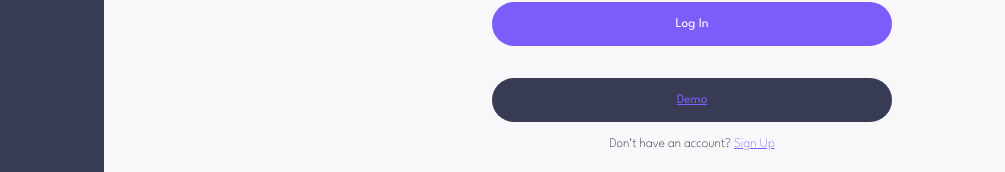
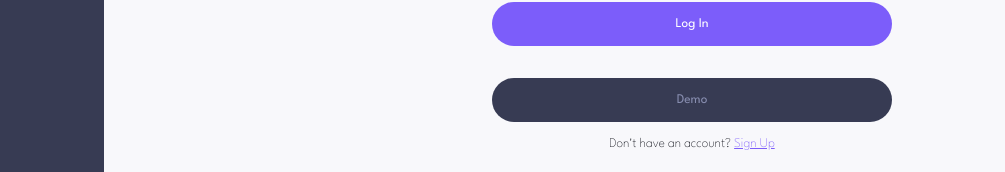
Before and after one commit to sharonBenish/Invoice-app, a Vue app: page /#/ in a window 1280 px wide. Shown: the part 364-536 px from the top of the page, without its empty margins (0-1005 px from the left). Built offline with nearby package versions, Linux system fonts and the light colour scheme.

Commit message:
fixed the router bug for real this time

```diff
--- a/src/views/AuthPage.vue
+++ b/src/views/AuthPage.vue
@@ -23,7 +23,7 @@
         </div>
         <button type="submit" class="auth" v-if="hasAccount">Log In</button>
         <button type="submit" class="auth" v-else>Sign Up</button>
-        <button type="submit" class="demo"><router-link to="/invoices">Demo</router-link></button>
+        <router-link to="/invoices"><button type="submit" class="demo">Demo</button></router-link>
         <p v-if="hasAccount">Don't have an account? <a @click="hasAccount = false">Sign Up</a></p>
         <p v-else>ALready have an account? <a @click="hasAccount = true">Login</a></p>
     </form>
```
